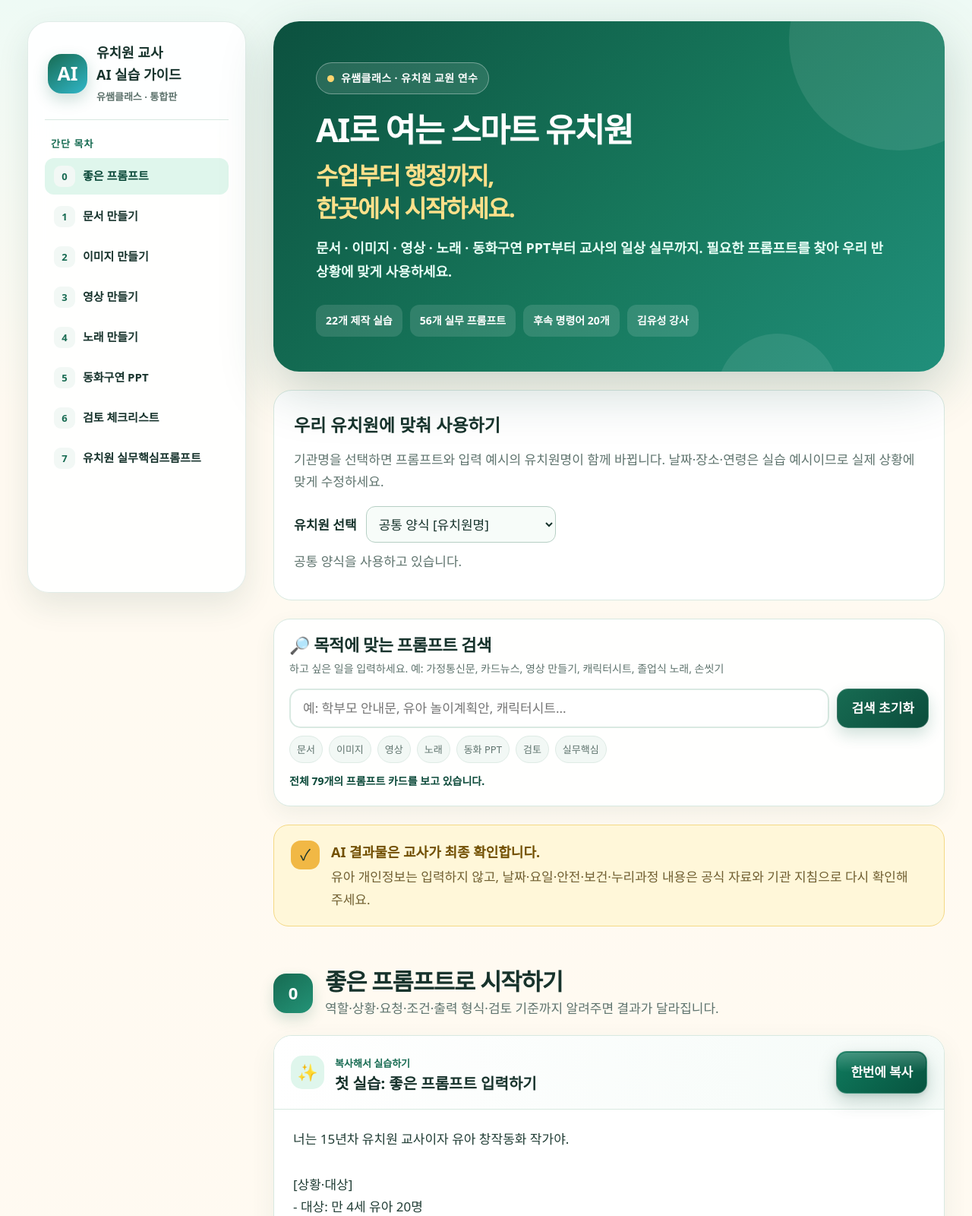
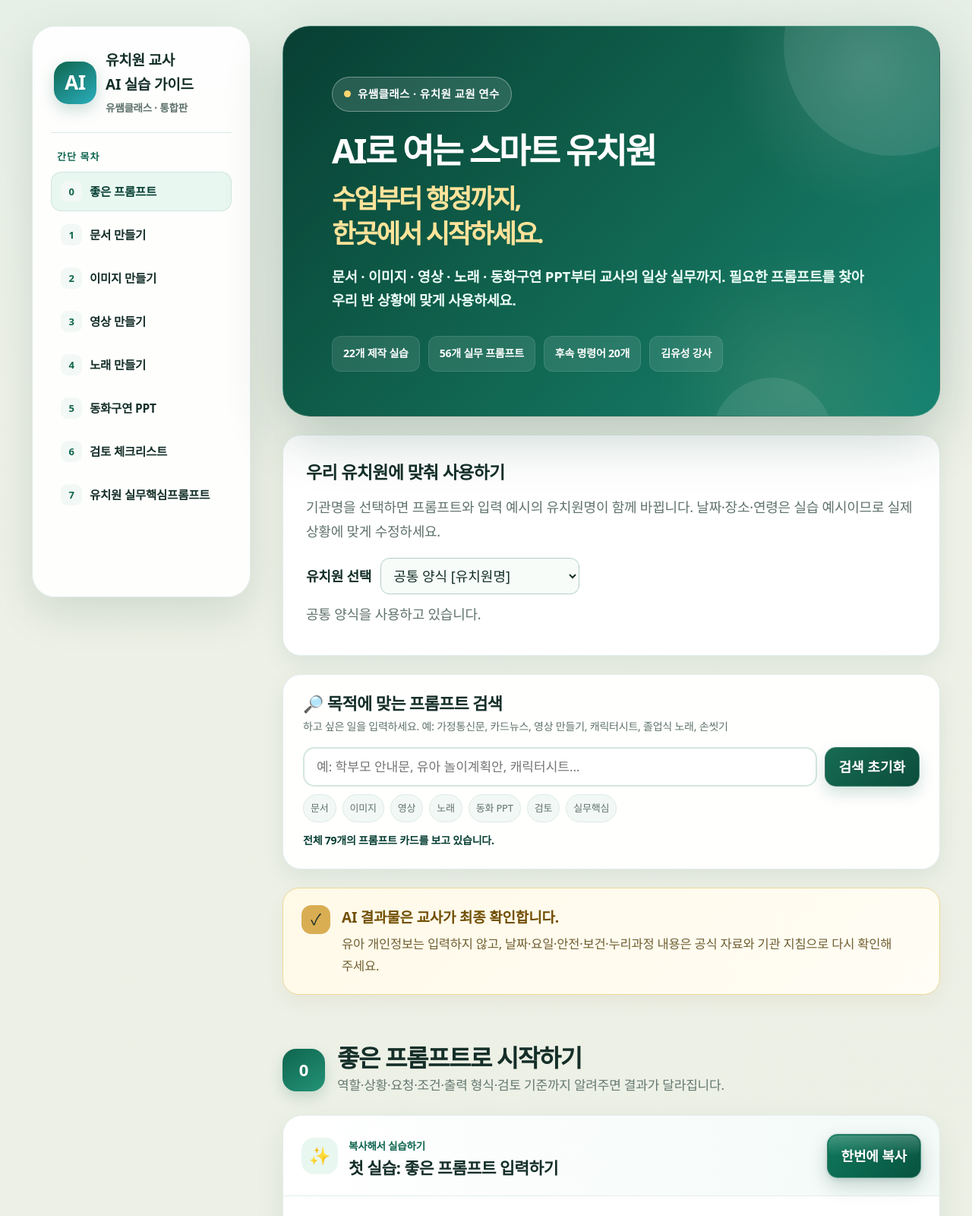
Before and after one commit to dandelionmedia/kindergarten, a plain HTML site: page index.html in a window 1280 px wide. Shown: the top 1600 px of the page at 76% size. Drawn offline with Linux system fonts and the light colour scheme.

Commit message:
Add files via upload

```diff
--- a/index.html
+++ b/index.html
@@ -259,6 +259,116 @@
 @media print{.sidebar,.mobile-bar,.mobile-toc-drawer,.mobile-toc-overlay,.copy,.top,.settings,.prompt-search-wrap,.copy-status{display:none!important}.shell{display:block;padding:0}.chapter,.prompt-card{break-inside:avoid}.search-hidden{display:block!important}body{background:white}.hero{background:#fff;color:#153a2e}.hero h1 em,.hero p{color:#153a2e}}
 
 </style>
+
+<style>
+/* ===== 2026 Premium Readability Upgrade ===== */
+:root{
+  --forest:#0f654e;
+  --forest-dark:#073f33;
+  --mint:#e9f7f1;
+  --cream:#fffdf7;
+  --gold:#d9ad52;
+  --cyan:#2aaebd;
+  --ink:#142e28;
+  --muted:#60736d;
+  --line:#dbe9e3;
+  --soft:#f6faf8;
+  --shadow-soft:0 10px 30px rgba(12,74,58,.08);
+  --shadow-premium:0 20px 55px rgba(9,61,49,.13);
+}
+body{
+  font-size:18px;
+  line-height:1.78;
+  letter-spacing:-.012em;
+  background:
+    radial-gradient(circle at 12% 4%,rgba(47,174,189,.08),transparent 26%),
+    radial-gradient(circle at 93% 2%,rgba(217,173,82,.10),transparent 25%),
+    linear-gradient(180deg,#f5fbf8 0,#fffdf9 520px,#f7faf8 100%);
+}
+.shell{max-width:1560px;gap:42px;padding:34px 42px 110px}
+.sidebar{
+  border:1px solid rgba(15,101,78,.12);
+  border-radius:30px;
+  padding:24px;
+  box-shadow:var(--shadow-premium);
+}
+.brand{padding-bottom:20px}.brand-mark{width:56px;height:56px;border-radius:19px;font-size:26px}
+.brand strong{font-size:19px}.brand span{font-size:13.5px}
+.toc a{padding:12px 13px;border-radius:14px;font-size:15.5px}
+.toc a.active{box-shadow:inset 0 0 0 1px rgba(15,101,78,.12)}
+.hero{
+  border-radius:36px;
+  padding:66px 64px 58px;
+  background:
+    radial-gradient(circle at 89% 10%,rgba(255,255,255,.15),transparent 21%),
+    radial-gradient(circle at 78% 92%,rgba(255,220,139,.10),transparent 22%),
+    linear-gradient(135deg,#083f33 0%,#10634e 48%,#178371 100%);
+  border:1px solid rgba(255,255,255,.15);
+  box-shadow:0 26px 75px rgba(7,63,51,.24);
+}
+.hero h1{max-width:980px;margin:25px 0 18px;font-size:clamp(2.1rem,3.55vw,4rem);line-height:1.12;letter-spacing:-.055em}
+.hero h1 em{color:#ffe39a;font-size:.76em;line-height:1.33;margin-top:15px}
+.hero p{max-width:860px;font-size:clamp(1.05rem,1.45vw,1.3rem);line-height:1.7;color:#edfff8}
+.eyebrow{padding:9px 15px;font-size:14.5px;background:rgba(255,255,255,.12)}
+.hero-meta{gap:11px;margin-top:31px}.hero-meta span{padding:10px 14px;border:1px solid rgba(255,255,255,.11);background:rgba(255,255,255,.10)}
+.settings,.prompt-search-wrap{
+  border-radius:24px;
+  border:1px solid rgba(15,101,78,.12);
+  box-shadow:var(--shadow-soft);
+}
+.settings{padding:28px 30px}.settings h2,.prompt-search-head h2{letter-spacing:-.03em}
+.prompt-search-wrap{padding:24px 26px}
+.prompt-search-box input{font-size:17px;background:#fff;border-color:#d4e6df;box-shadow:inset 0 1px 0 rgba(15,101,78,.03)}
+.notice{
+  border-radius:22px;
+  padding:22px 24px;
+  background:linear-gradient(135deg,#fff9e8,#fffdf5);
+  border-color:#eed998;
+  box-shadow:0 10px 24px rgba(122,86,8,.06);
+}
+.notice strong{font-size:19px}.notice p{font-size:16.5px}
+.chapter{margin:64px 0}.chapter-head{margin-bottom:24px}.chapter-no{width:56px;flex-basis:56px;height:56px;border-radius:18px}
+.chapter h2{font-size:clamp(1.85rem,2.5vw,2.55rem);letter-spacing:-.045em}.chapter-intro{font-size:17px;color:#657970}
+.prompt-card{
+  border-radius:26px;
+  border:1px solid rgba(15,101,78,.12);
+  box-shadow:0 14px 38px rgba(24,76,63,.08);
+  margin:24px 0;
+  background:#fff;
+}
+.prompt-card:hover{box-shadow:0 18px 46px rgba(24,76,63,.11)}
+.card-top{padding:22px 24px;background:linear-gradient(90deg,#fff,#f3faf7);border-bottom-color:#e3eee9}
+.card-icon{width:48px;flex-basis:48px;height:48px;border-radius:16px;font-size:23px}
+.card-title h3{font-size:21.5px;letter-spacing:-.025em}.card-title span{font-size:13.5px}
+.prompt{padding:28px 29px;font-size:17.5px;line-height:1.82;color:#1e3931}
+.teacher-guide{padding:20px 24px;background:#f4faf7}.teacher-guide p{font-size:16.5px}
+.sample-example{padding:16px 18px;border-radius:15px}.sample-example pre{font-size:15.5px;line-height:1.72}
+.tip{margin:0 24px 24px;padding:15px 17px;font-size:16.5px}
+.basic{margin:0 24px 22px;padding:18px 20px}.basic p{font-size:16.5px}
+.check{padding:17px 19px;border-radius:16px}.source{padding:19px 20px;border-radius:17px}
+.event{padding:26px;border-radius:22px;box-shadow:0 8px 24px rgba(23,107,82,.05)}
+.event h3{font-size:22px}
+#instructor .instructor-card{border-radius:20px!important;box-shadow:var(--shadow-soft);border-color:#d9e3df!important}
+footer{padding:34px 36px;border-radius:28px;background:linear-gradient(135deg,#123f35,#0b322a);box-shadow:var(--shadow-soft)}
+.top{width:76px;height:76px;border-radius:24px;font-size:14px}
+::selection{background:#ccefe4;color:#073f33}
+
+@media(max-width:1050px){
+  .shell{padding:0 0 96px}.hero{padding:52px 34px 46px}.chapter{margin:54px 14px}.prompt-search-wrap,.settings,.notice,footer{margin-left:14px;margin-right:14px}
+}
+@media(max-width:780px){
+  body{font-size:16.5px;line-height:1.7}
+  .mobile-bar{min-height:64px;box-shadow:0 6px 18px rgba(12,74,58,.07)}
+  .mobile-bar:after{font-size:14.5px}
+  .hero{padding:42px 20px 38px}.hero h1{font-size:clamp(2rem,9vw,3rem);line-height:1.12}.hero p{font-size:1.03rem}
+  .settings{padding:21px 18px}.prompt-search-wrap{padding:18px}.notice{padding:18px}
+  .chapter{margin-top:48px;margin-bottom:48px}.chapter h2{font-size:clamp(1.55rem,6.6vw,2rem)}.chapter-intro{font-size:15.5px}
+  .card-top{padding:17px}.card-title h3{font-size:18.5px}.prompt{padding:21px 18px;font-size:16px;line-height:1.76}
+  .teacher-guide{padding:17px 18px}.teacher-guide p,.tip,.basic p{font-size:15.5px}
+  .tip,.basic{margin-left:17px;margin-right:17px}.top{width:64px;height:64px;border-radius:20px}
+}
+</style>
+
 </head>
 <body>
   <a class="skip" href="#main">본문 바로가기</a>
@@ -1906,5 +2016,27 @@ Absolutely avoid:
  search();
 })();
 
-</script></body>
+</script>
+<script>
+/* ===== Context-menu source-view deterrent ===== */
+(()=>{
+  document.addEventListener('contextmenu', (e)=>{
+    e.preventDefault();
+  }, {capture:true});
+
+  document.addEventListener('keydown', (e)=>{
+    const key=(e.key||'').toLowerCase();
+    const blocked =
+      (e.ctrlKey && key==='u') ||
+      (e.ctrlKey && e.shiftKey && ['i','j','c'].includes(key)) ||
+      key==='f12';
+    if(blocked){
+      e.preventDefault();
+      e.stopPropagation();
+    }
+  }, {capture:true});
+})();
+</script>
+
+</body>
 </html>
```
